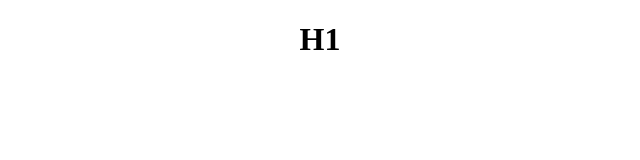
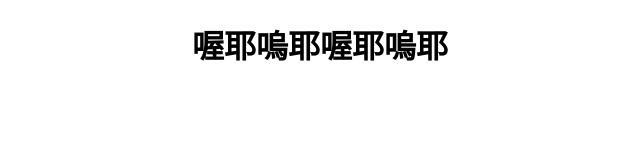
Before and after one commit to SodaJelly/SodaJelly.github.io, a plain HTML site: page W4HW/W4HW1.html in a window 1280 px wide. Shown: the whole page, without its empty margins (320-960 px from the left). Drawn offline with Linux system fonts and the light colour scheme.

Commit message:
Update W4HW1.html

```diff
--- a/W4HW/W4HW1.html
+++ b/W4HW/W4HW1.html
@@ -1,9 +1,9 @@
 <!doctype html>
 <html>
 <head>
-<title>TITLE</title>
+<title>免子</title>
 </head>
 <body>
-<h1 color="red" align="center">H1</h1>
+<h1 color="red" align="center">喔耶嗚耶喔耶嗚耶</h1>
 </body>
 </html>
```
